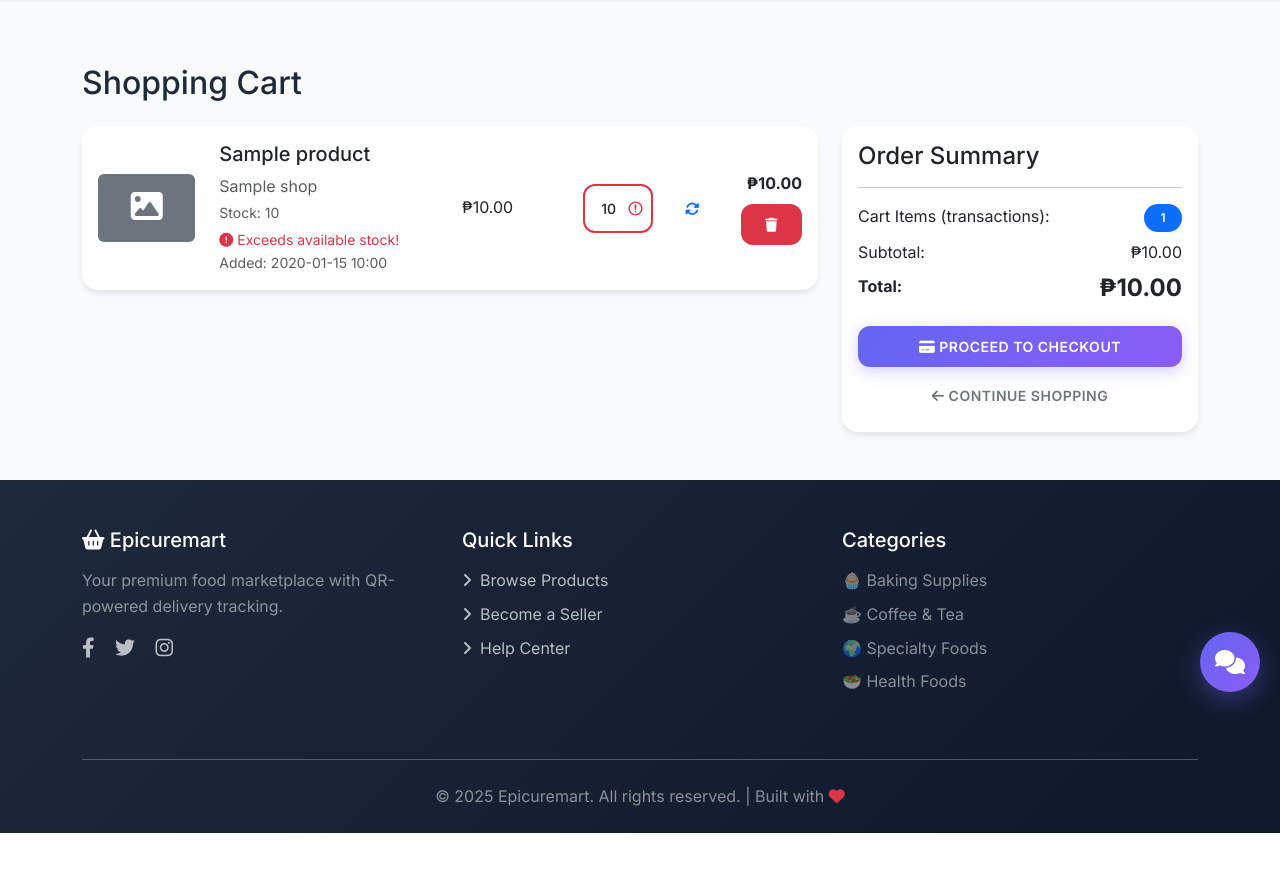
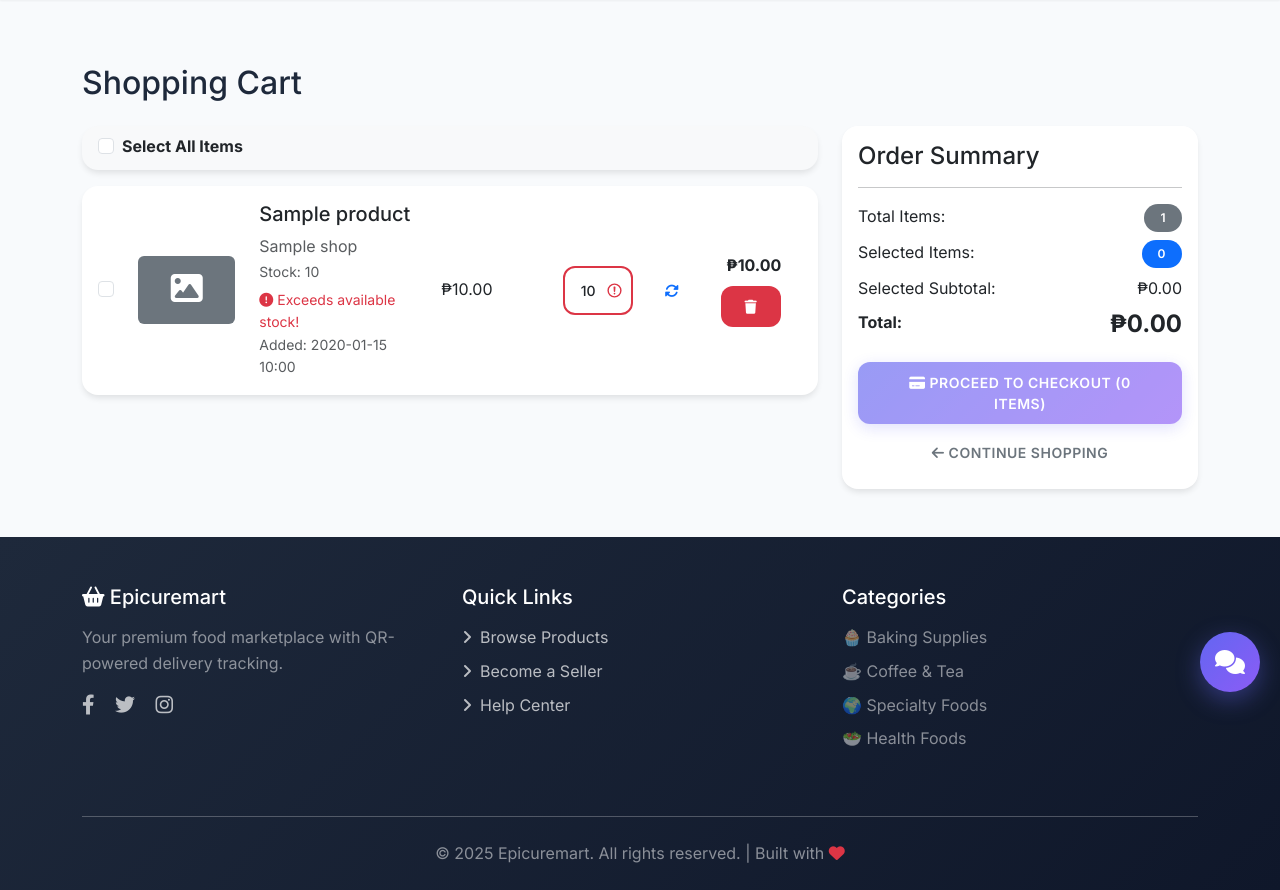
Before and after one commit to Reynaldo-46/epicuremart, a Python web app: template templates/cart.html in a window 1280 px wide. Shown: the part 88-978 px from the top of the page. Before the commit the page ends 921 px from the top, so only its background shows below. Run offline with Jinja, Linux system fonts and the light colour scheme; the template is opened without the code that fills it: most values are stand-ins (such as "Sample title", 1, 10 or a date in 2020).

Commit message:
Implement selective cart checkout with checkboxes, fix Buy Now to not include cart items, enhance stock validation
Co-authored-by: Reynaldo-46 <238583237+Reynaldo-46@users.noreply.github.com>

```diff
--- a/templates/cart.html
+++ b/templates/cart.html
@@ -12,10 +12,30 @@
     {% if cart_items %}
     <div class="row">
         <div class="col-lg-8">
+            <!-- Select All Checkbox -->
+            <div class="card mb-3 bg-light">
+                <div class="card-body py-2">
+                    <div class="form-check">
+                        <input class="form-check-input" type="checkbox" id="selectAllCheckbox">
+                        <label class="form-check-label fw-bold" for="selectAllCheckbox">
+                            Select All Items
+                        </label>
+                    </div>
+                </div>
+            </div>
+
             {% for item in cart_items %}
             <div class="card mb-3 {% if item.exceeds_stock %}border-danger{% endif %}" id="cart-item-{{ item.cart_item_id }}">
                 <div class="card-body">
                     <div class="row align-items-center">
+                        <div class="col-auto">
+                            <input class="form-check-input cart-item-checkbox"
+                                   type="checkbox"
+                                   value="{{ item.cart_item_id }}"
+                                   data-price="{{ item.subtotal }}"
+                                   data-exceeds-stock="{{ 'true' if item.exceeds_stock else 'false' }}"
+                                   id="checkbox-{{ item.cart_item_id }}">
+                        </div>
                         <div class="col-md-2">
                             {% if item.product.image %}
                             <img src="{{ url_for('static', filename='uploads/' + item.product.image) }}" class="img-fluid rounded" alt="{{ item.product.name }}">
@@ -25,7 +45,7 @@
                             </div>
                             {% endif %}
                         </div>
-                        <div class="col-md-4">
+                        <div class="col-md-3">
                             <h5>{{ item.product.name }}</h5>
                             <p class="text-muted mb-0">{{ item.product.shop.name }}</p>
                             <small class="text-muted">Stock: {{ item.product.stock }}</small>
@@ -75,26 +95,33 @@
                     <h4>Order Summary</h4>
                     <hr>
                     <div class="d-flex justify-content-between mb-2">
-                        <span>Cart Items (transactions):</span>
-                        <span class="badge bg-primary">{{ cart_items|length }}</span>
+                        <span>Total Items:</span>
+                        <span class="badge bg-secondary">{{ cart_items|length }}</span>
                     </div>
                     <div class="d-flex justify-content-between mb-2">
-                        <span>Subtotal:</span>
-                        <span>₱<span id="cart-total">{{ "%.2f"|format(total) }}</span></span>
+                        <span>Selected Items:</span>
+                        <span class="badge bg-primary" id="selected-count">0</span>
+                    </div>
+                    <div class="d-flex justify-content-between mb-2">
+                        <span>Selected Subtotal:</span>
+                        <span>₱<span id="selected-total">0.00</span></span>
                     </div>
                     <div class="d-flex justify-content-between mb-3">
                         <span class="fw-bold">Total:</span>
-                        <span class="fw-bold h4">₱<span id="cart-total-display">{{ "%.2f"|format(total) }}</span></span>
+                        <span class="fw-bold h4">₱<span id="cart-total-display">0.00</span></span>
                     </div>
-                    {% if has_stock_error %}
-                    <button class="btn btn-secondary w-100" disabled title="Fix stock issues first">
-                        <i class="fas fa-exclamation-triangle"></i> Cannot Checkout - Stock Issues
-                    </button>
-                    {% else %}
-                    <a href="{{ url_for('checkout') }}" class="btn btn-primary w-100">
-                        <i class="fas fa-credit-card"></i> Proceed to Checkout
-                    </a>
-                    {% endif %}
+
+                    <div id="stock-error-alert" class="alert alert-danger d-none mb-3">
+                        <i class="fas fa-exclamation-triangle"></i> Selected items contain stock issues
+                    </div>
+
+                    <form id="checkout-form" method="POST" action="{{ url_for('checkout') }}">
+                        <input type="hidden" name="selected_items" id="selected-items-input" value="">
+                        <button type="submit" id="checkout-btn" class="btn btn-primary w-100" disabled>
+                            <i class="fas fa-credit-card"></i> Proceed to Checkout (<span id="checkout-count">0</span> items)
+                        </button>
+                    </form>
+
                     <a href="{{ url_for('browse') }}" class="btn btn-outline-secondary w-100 mt-2">
                         <i class="fas fa-arrow-left"></i> Continue Shopping
                     </a>
@@ -144,6 +171,75 @@ function updateCartTotal() {
     document.getElementById('cart-total').textContent = total.toFixed(2);
     document.getElementById('cart-total-display').textContent = total.toFixed(2);
 }
+
+// Selective Checkout Functionality
+document.addEventListener('DOMContentLoaded', function() {
+    const checkboxes = document.querySelectorAll('.cart-item-checkbox');
+    const selectAllCheckbox = document.getElementById('selectAllCheckbox');
+    const checkoutBtn = document.getElementById('checkout-btn');
+    const selectedItemsInput = document.getElementById('selected-items-input');
+    const stockErrorAlert = document.getElementById('stock-error-alert');
+
+    // Update selection summary
+    function updateSelectionSummary() {
+        const checkedBoxes = Array.from(checkboxes).filter(cb => cb.checked);
+        const selectedCount = checkedBoxes.length;
+        let selectedTotal = 0;
+        let hasStockError = false;
+
+        checkedBoxes.forEach(checkbox => {
+            selectedTotal += parseFloat(checkbox.dataset.price) || 0;
+            if (checkbox.dataset.exceedsStock === 'true') {
+                hasStockError = true;
+            }
+        });
+
+        // Update UI
+        document.getElementById('selected-count').textContent = selectedCount;
+        document.getElementById('selected-total').textContent = selectedTotal.toFixed(2);
+        document.getElementById('cart-total-display').textContent = selectedTotal.toFixed(2);
+        document.getElementById('checkout-count').textContent = selectedCount;
+
+        // Enable/disable checkout button
+        if (selectedCount === 0) {
+            checkoutBtn.disabled = true;
+            stockErrorAlert.classList.add('d-none');
+        } else if (hasStockError) {
+            checkoutBtn.disabled = true;
+            stockErrorAlert.classList.remove('d-none');
+        } else {
+            checkoutBtn.disabled = false;
+            stockErrorAlert.classList.add('d-none');
+        }
+
+        // Update hidden input with selected cart item IDs
+        const selectedIds = checkedBoxes.map(cb => cb.value).join(',');
+        selectedItemsInput.value = selectedIds;
+    }
+
+    // Handle individual checkbox change
+    checkboxes.forEach(checkbox => {
+        checkbox.addEventListener('change', function() {
+            updateSelectionSummary();
+            // Update select all checkbox state
+            const allChecked = Array.from(checkboxes).every(cb => cb.checked);
+            selectAllCheckbox.checked = allChecked;
+        });
+    });
+
+    // Handle select all checkbox
+    if (selectAllCheckbox) {
+        selectAllCheckbox.addEventListener('change', function() {
+            checkboxes.forEach(checkbox => {
+                checkbox.checked = this.checked;
+            });
+            updateSelectionSummary();
+        });
+    }
+
+    // Initialize
+    updateSelectionSummary();
+});
 </script>
 
 <style>
```
Also changed, not shown: app.py (+65 -13 lines).
